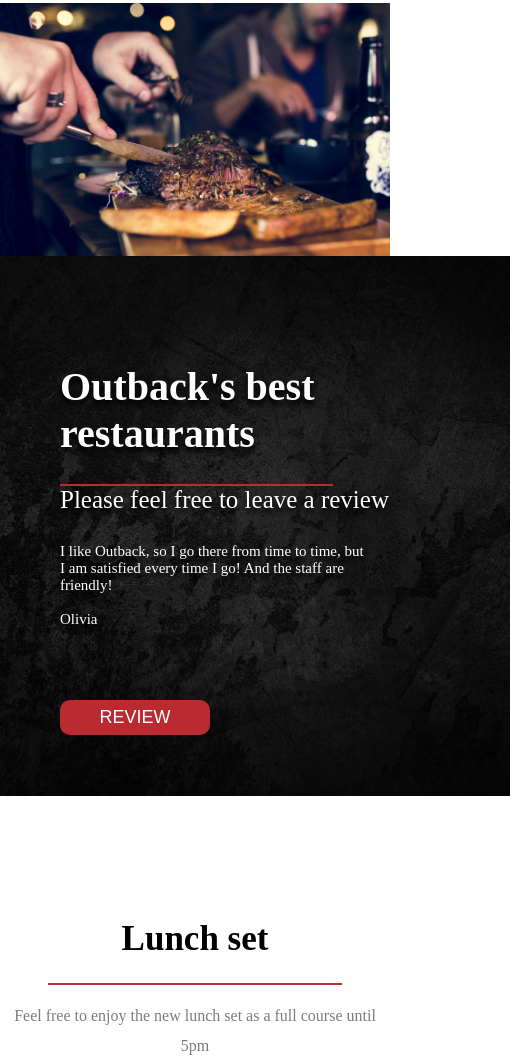
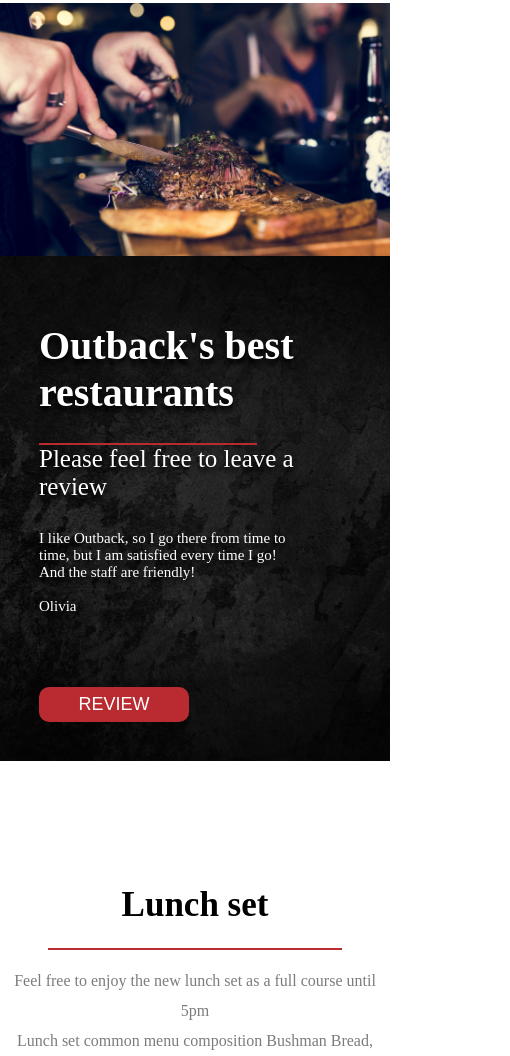
Before and after one commit to kwonch/outback, a plain HTML site: page index.html in a window 390 px wide. Shown: the part 2181-3237 px from the top of the page, 510 px wide, since content can reach past the window. Drawn offline with nearby package versions, Linux system fonts and the light colour scheme.

Commit message:
2021-01-11
모바일 반응형 웹 옆으로 벗어나는거 수정

```diff
--- a/css/media(768).css
+++ b/css/media(768).css
@@ -148,7 +148,7 @@
 
     }
     #section2 .review_img{
-        width: 100vw;
+        width: 100%;
         height: 30vh;
 
     }
@@ -162,14 +162,17 @@
         background:url("../main_img/review_background.jpg") no-repeat;
         background-size: cover;
         background-position: center;
-        width: 100vw;
-        height:45vh;
-        padding:80px 60px;
+        display: flex;
+        flex-flow: column;
+       width: 100%;
+        height:auto;
         color:white;
         text-shadow: 0px 5px  5px black;
+        margin:0 auto;
+        padding: 0;
 
     }
-
+   #section2 .review_text2{  padding:10% 10%;}
 
 
     #section2 .review_button{
--- a/index.html
+++ b/index.html
@@ -194,6 +194,7 @@
             <div class="review_img"></div>
 
             <div class="review_text">
+              <div class="review_text2">
                 <h1 class="review_title">Outback's best restaurants</h1>
                 <div class="line3"></div>
                 <span class="review_good">Please feel free to leave a review</span>
@@ -210,6 +211,7 @@
                         time~^^ <br><br> Jackson</p>
                 </div>
                 <button class="review_button">REVIEW</button>
+             </div>
             </div>
         </div>
     </div>
```
